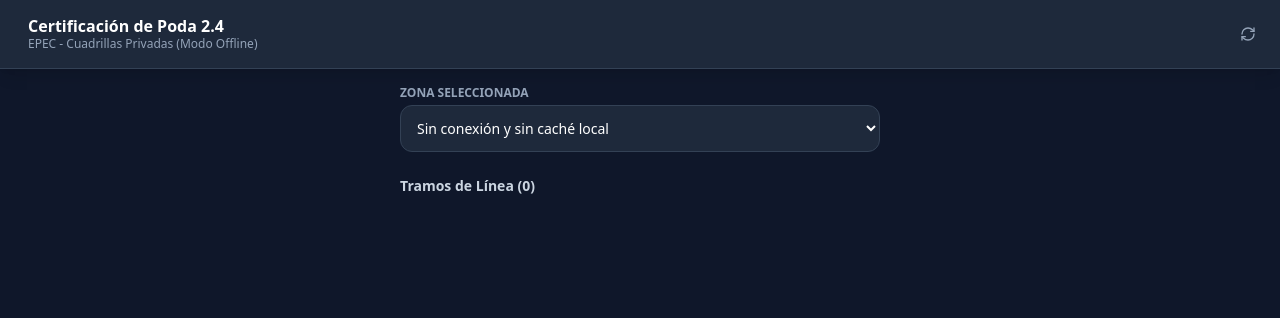
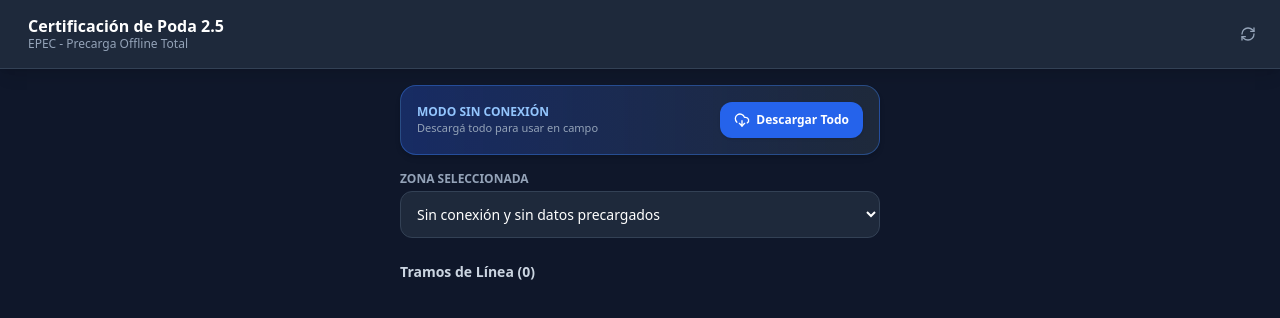
Before and after one commit to angelsridi27-creator/APP_Poda, a plain HTML site: page index.html in a window 1280 px wide. Drawn offline with nearby package versions, Linux system fonts and the light colour scheme; no server answers.

Commit message:
Update index.html

```diff
--- a/index.html
+++ b/index.html
@@ -18,20 +18,32 @@
         <i data-lucide="arrow-left" class="w-5 h-5"></i>
       </button>
       <div>
-        <h1 class="text-base font-bold text-white leading-tight">Certificación de Poda 2.4</h1>
-        <p id="sub-header" class="text-xs text-slate-400">EPEC - Cuadrillas Privadas (Modo Offline)</p>
+        <h1 class="text-base font-bold text-white leading-tight">Certificación de Poda 2.5</h1>
+        <p id="sub-header" class="text-xs text-slate-400">EPEC - Precarga Offline Total</p>
       </div>
     </div>
     <div class="flex items-center space-x-2">
       <span id="offline-badge" class="hidden px-2 py-0.5 rounded text-[10px] font-bold bg-amber-950 text-amber-300 border border-amber-600/50">OFFLINE</span>
-      <button onclick="cargarDatosActuales()" class="p-2 text-slate-400 hover:text-white">
+      <button onclick="cargarDatosActuales()" class="p-2 text-slate-400 hover:text-white" title="Recargar datos">
         <i data-lucide="refresh-cw" class="w-4 h-4"></i>
       </button>
     </div>
   </header>
 
   <!-- Contenido -->
-  <main class="flex-1 p-4 max-w-lg mx-auto w-full">
+  <main class="flex-1 p-4 max-w-lg mx-auto w-full space-y-4">
+
+    <!-- BOTÓN DE DESCARGA / PRECARGA MASIVA OFFLINE -->
+    <div class="bg-gradient-to-r from-blue-900/60 to-slate-800 border border-blue-500/40 rounded-2xl p-4 shadow-md flex items-center justify-between">
+      <div>
+        <h3 class="text-xs font-bold text-blue-300 uppercase">Modo Sin Conexión</h3>
+        <p id="info-sincro" class="text-[11px] text-slate-400">Descargá todo para usar en campo</p>
+      </div>
+      <button onclick="precargarTodoOffline()" id="btn-precargar" class="bg-blue-600 hover:bg-blue-500 text-white font-bold text-xs py-2.5 px-3.5 rounded-xl shadow flex items-center space-x-1.5 transition active:scale-95 whitespace-nowrap">
+        <i data-lucide="download-cloud" class="w-4 h-4"></i>
+        <span>Descargar Todo</span>
+      </button>
+    </div>
 
     <!-- VISTA 1: SELECCIÓN DE TRAMO -->
     <section id="vista-tramos" class="space-y-4">
@@ -228,6 +240,74 @@
       }
     }
 
+    // NUEVA FUNCIÓN: Descarga y precarga masiva de TODO el contenido para uso offline
+    async function precargarTodoOffline() {
+      if (!navigator.onLine) {
+        alert("Estás sin conexión a internet. Conéctate para descargar la información completa.");
+        return;
+      }
+
+      const btn = document.getElementById("btn-precargar");
+      const infoSincro = document.getElementById("info-sincro");
+      btn.disabled = true;
+      btn.innerHTML = `<i data-lucide="loader-2" class="w-4 h-4 animate-spin"></i><span>Descargando...</span>`;
+      lucide.createIcons();
+
+      try {
+        // 1. Descargar Zonas
+        const respZonas = await fetch(`${API_URL}?action=getZonas`);
+        const dataZonas = await respZonas.json();
+
+        if (!dataZonas.success || !dataZonas.zonas) throw new Error("No se pudieron descargar las zonas.");
+
+        const zonas = dataZonas.zonas;
+        localStorage.setItem("cache_zonas", JSON.stringify(zonas));
+
+        let totalTramosDescargados = 0;
+
+        // 2. Por cada zona, descargar sus tramos, vanos y accesos asociados
+        for (let zona of zonas) {
+          infoSincro.innerText = `Descargando zona: ${zona}...`;
+          const respTramos = await fetch(`${API_URL}?action=getTramos&zona=${encodeURIComponent(zona)}`);
+          const dataTramos = await respTramos.json();
+
+          if (dataTramos.success && dataTramos.tramos) {
+            const tramos = dataTramos.tramos;
+            localStorage.setItem(`cache_tramos_${zona}`, JSON.stringify(tramos));
+
+            for (let tramoObj of tramos) {
+              totalTramosDescargados++;
+              // Descargar vanos del tramo
+              const respVanos = await fetch(`${API_URL}?action=getVanos&zona=${encodeURIComponent(zona)}&tramo=${tramoObj.tramo}`);
+              const dataVanos = await respVanos.json();
+              if (dataVanos.success) {
+                localStorage.setItem(`cache_vanos_${zona}_${tramoObj.tramo}`, JSON.stringify(dataVanos.vanos));
+              }
+
+              // Descargar accesos y OT de la línea
+              const respAcc = await fetch(`${API_URL}?action=getAccesos&linea=${encodeURIComponent(tramoObj.linea)}`);
+              const dataAcc = await respAcc.json();
+              if (dataAcc.success) {
+                localStorage.setItem(`cache_accesos_${tramoObj.linea}`, JSON.stringify(dataAcc));
+              }
+            }
+          }
+        }
+
+        infoSincro.innerText = `¡Sincronizado! (${totalTramosDescargados} tramos listos)`;
+        alert(`¡Precarga offline completada con éxito!\nSe descargaron todas las zonas, tramos, vanos y accesos para usar sin conexión.`);
+        cargarZonas();
+      } catch (e) {
+        console.error(e);
+        alert("Ocurrió un error durante la descarga masiva. Verifica tu conexión.");
+        infoSincro.innerText = "Error en la descarga";
+      } finally {
+        btn.disabled = false;
+        btn.innerHTML = `<i data-lucide="download-cloud" class="w-4 h-4"></i><span>Descargar Todo</span>`;
+        lucide.createIcons();
+      }
+    }
+
     // Carga de Zonas con soporte offline (localStorage)
     async function cargarZonas() {
       const selectZona = document.getElementById("select-zona");
@@ -253,8 +333,9 @@
       if (cache) {
         const zonas = JSON.parse(cache);
         poblarSelectZonas(zonas);
+        document.getElementById("info-sincro").innerText = "Modo Sin Conexión (Caché activa)";
       } else {
-        document.getElementById("select-zona").innerHTML = `<option value="">Sin conexión y sin caché local</option>`;
+        document.getElementById("select-zona").innerHTML = `<option value="">Sin conexión y sin datos precargados</option>`;
       }
     }
 
@@ -301,7 +382,7 @@
         document.getElementById("count-tramos").innerText = tramos.length;
         renderTramos(tramos);
       } else {
-        document.getElementById("lista-tramos").innerHTML = `<div class="p-4 bg-amber-950/50 text-amber-200 rounded-xl text-center text-xs">Sin conexión. No hay datos en caché para esta zona.</div>`;
+        document.getElementById("lista-tramos").innerHTML = `<div class="p-4 bg-amber-950/50 text-amber-200 rounded-xl text-center text-xs">Sin conexión y sin caché para esta zona. Usa "Descargar Todo" con señal.</div>`;
       }
     }
 
@@ -347,7 +428,7 @@
       document.getElementById("vista-vanos").classList.remove("hidden");
       document.getElementById("btn-back").classList.remove("hidden");
 
-      document.getElementById("tramo-linea-tag", "").innerText = `TRAMO ${tramoObj.tramo}`;
+      document.getElementById("tramo-linea-tag").innerText = `TRAMO ${tramoObj.tramo}`;
       document.getElementById("tramo-titulo").innerText = tramoObj.linea;
 
       await cargarVanos();
@@ -394,7 +475,7 @@
         const data = JSON.parse(cache);
         renderAccesosYOT(data);
       } else {
-        document.getElementById("lista-accesos-contenido").innerHTML = `<p class="text-amber-400 text-xs italic">Sin conexión y sin datos de accesos en caché para esta línea.</p>`;
+        document.getElementById("lista-accesos-contenido").innerHTML = `<p class="text-amber-400 text-xs italic">Sin conexión y sin datos de accesos guardados para esta línea.</p>`;
       }
     }
 
@@ -480,7 +561,7 @@
         actualizarProgresoTramo();
         renderVanos();
       } else {
-        document.getElementById("lista-vanos").innerHTML = `<div class="p-4 bg-rose-950/50 text-rose-200 rounded-xl text-center text-xs">Sin conexión. No hay datos de vanos en caché para este tramo.</div>`;
+        document.getElementById("lista-vanos").innerHTML = `<div class="p-4 bg-rose-950/50 text-rose-200 rounded-xl text-center text-xs">Sin conexión y sin datos en caché para este tramo. Usa "Descargar Todo" con señal.</div>`;
       }
     }
 
@@ -636,7 +717,7 @@
           alert(`Error del servidor: ${res.message || 'No se pudo guardar'}`);
         }
       } catch (e) {
-        alert("Sin conexión a internet. No se pudo sincronizar con la hoja de Google Sheets en este momento.");
+        alert("Sin conexión. Los cambios se guardaron localmente, pero recuerda sincronizar cuando tengas señal.");
       } finally {
         btn.disabled = false;
         btn.innerHTML = `<i data-lucide="save" class="w-5 h-5"></i><span>ACTUALIZAR TRAMO EN HOJA</span>`;
```
